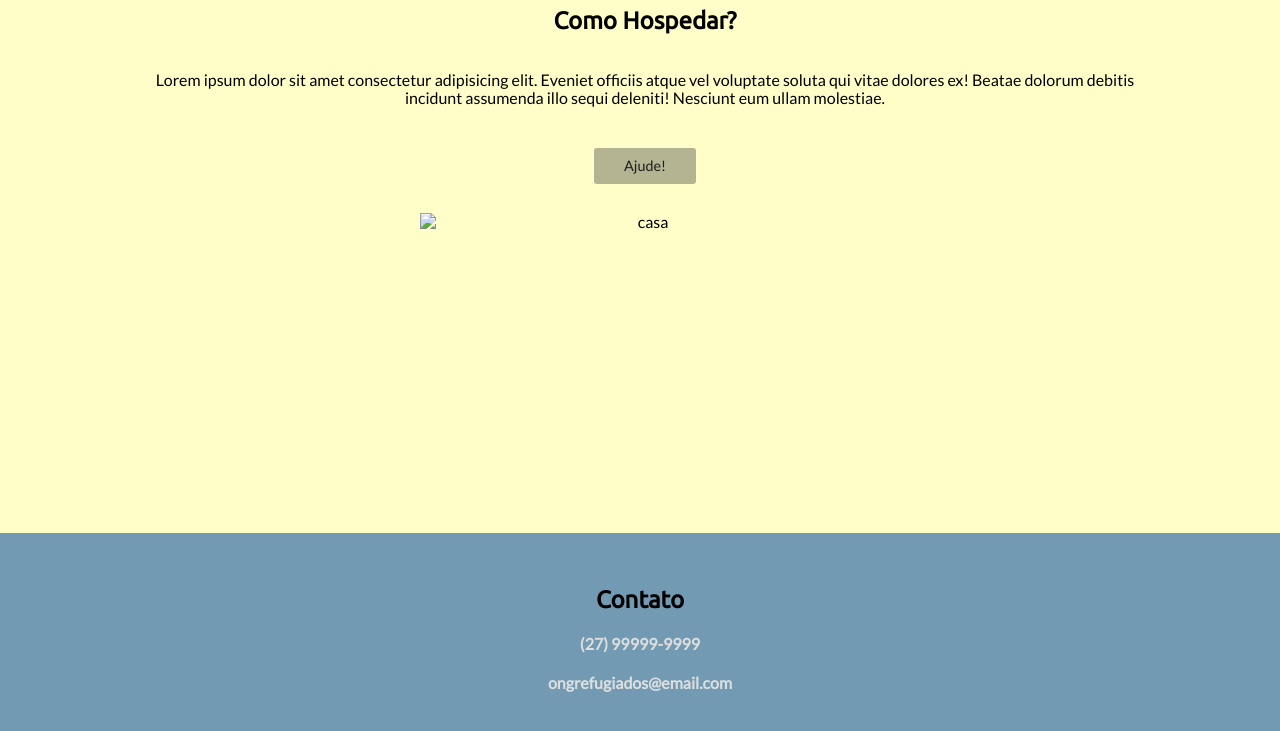
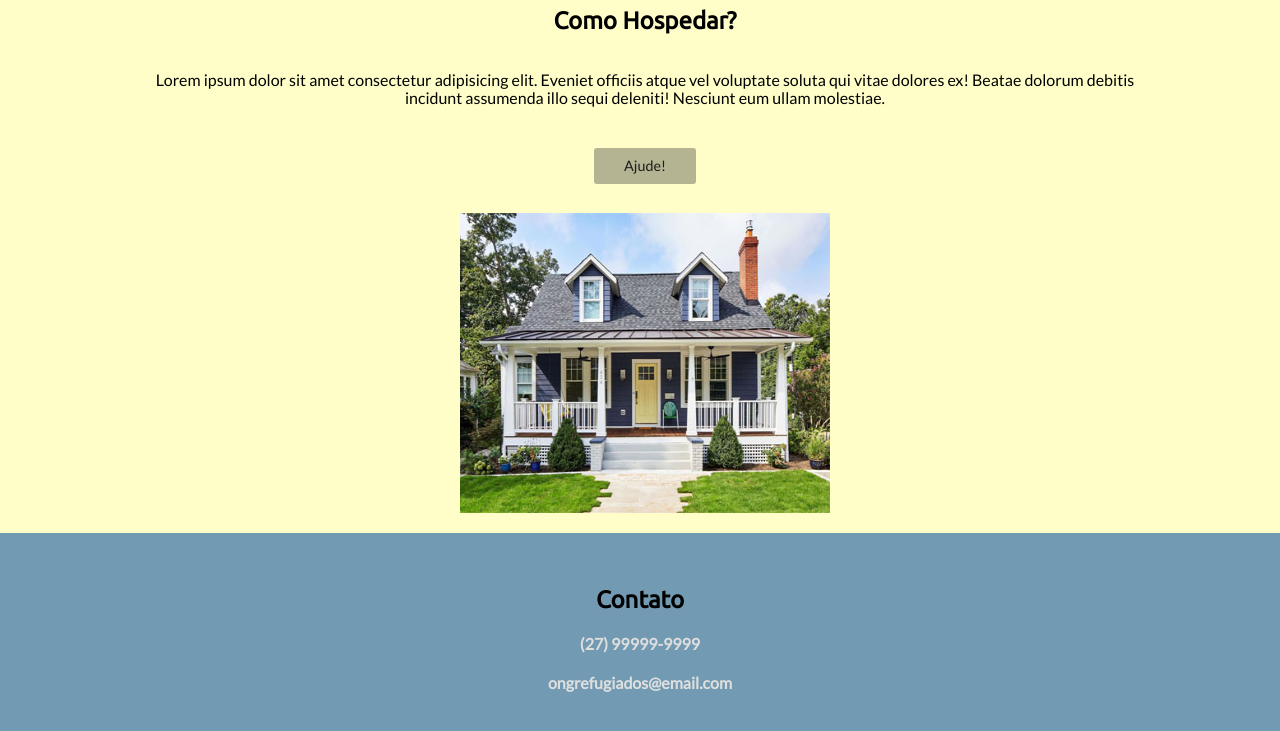
Before and after one commit to Lokchin/ONG_Refugiados, a plain HTML site: page index.html in a window 1280 px wide. Shown: the part 583-1314 px from the top of the page. Drawn offline with Linux system fonts and the light colour scheme.

Commit message:
Add files via upload

```diff
--- a/style.css
+++ b/style.css
@@ -22,7 +22,7 @@ h1, h2 {
 
 .imgc{
 	display: block;
-	width: 450px;
+	width: 370px;
 	height: 300px;
 	margin: 0 auto;
 	transition: 0.3s;
@@ -128,7 +128,7 @@ footer, h4 {
 		height: 60vh;
 		justify-content: center;
 	}
-	#topo{
+	#topo {
 		height: 450px;
 		height: 30vh;
 		justify-content: center;
```
Also changed, not shown: imagem1.jpg (added), imagemcasa1.png (added), imagemcasa2.jpeg (added), imagemcasa3.jpeg (added).
